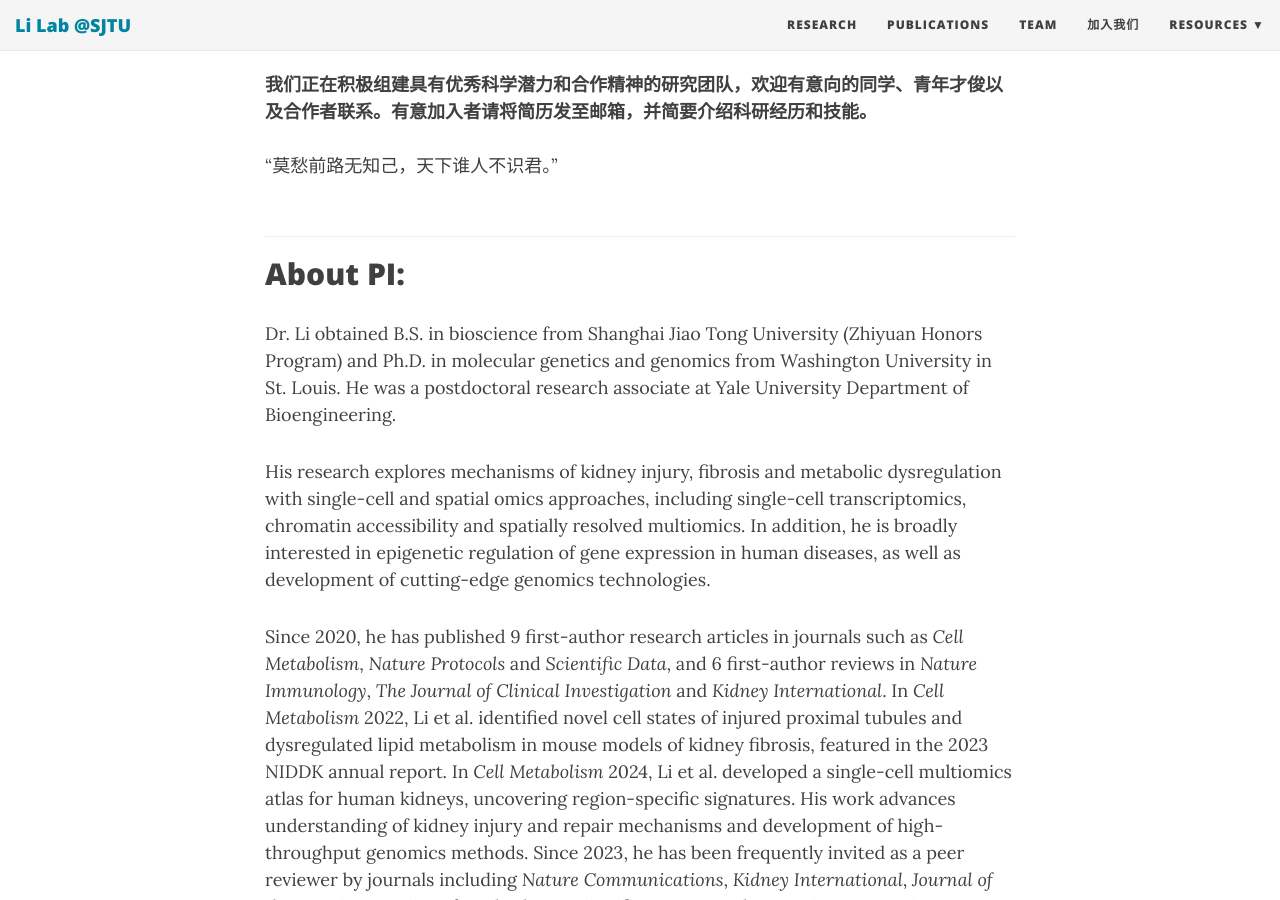
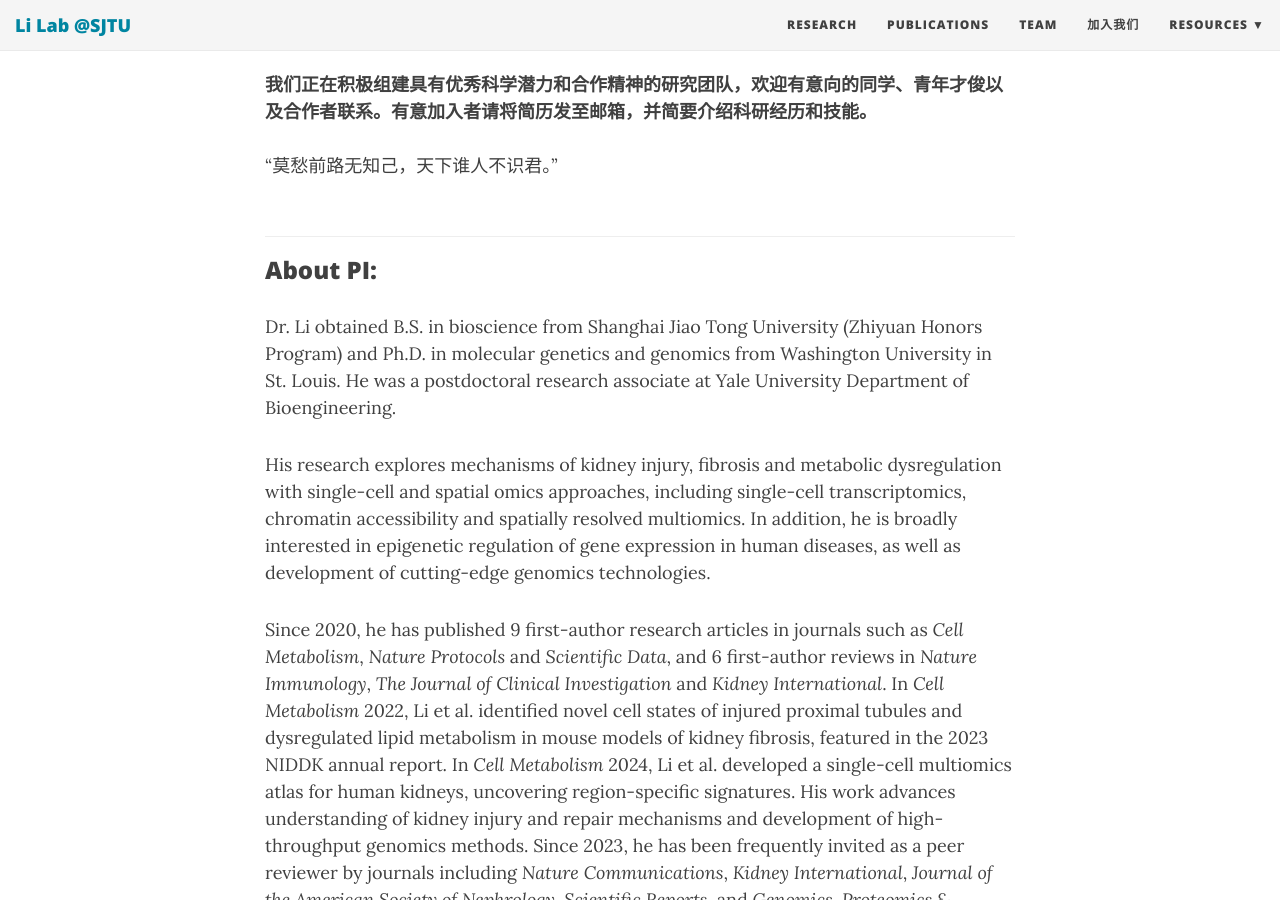
Before and after one commit to TheLiLab/thelilab.github.io, a Jekyll site: the page built from joinus.md, in a window 1280 px wide and 900 px high, scrolled down 1096 px. Built offline with Jekyll 4.4.1, drawn with Linux system fonts in a browser that asks for light colours; nearby versions of some CDN libraries.

```diff
--- a/joinus.md
+++ b/joinus.md
@@ -30,7 +30,7 @@ bigimg:
 <hr>
 
 
-## About PI:<br>
+### About PI:<br>
 
 Dr. Li obtained B.S. in bioscience from Shanghai Jiao Tong University (Zhiyuan Honors Program) and Ph.D. in molecular genetics and genomics from Washington University in St. Louis. He was a postdoctoral research associate at Yale University Department of Bioengineering.<br>
 
```
